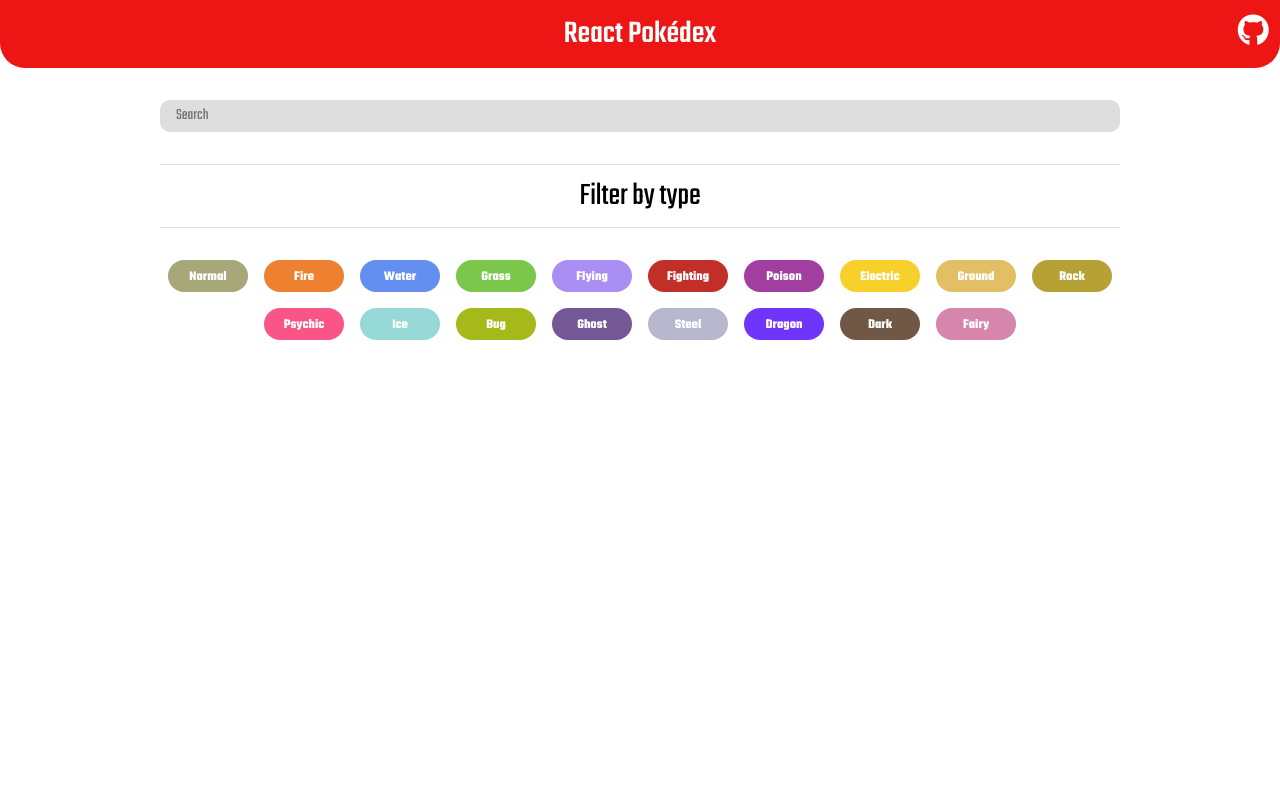
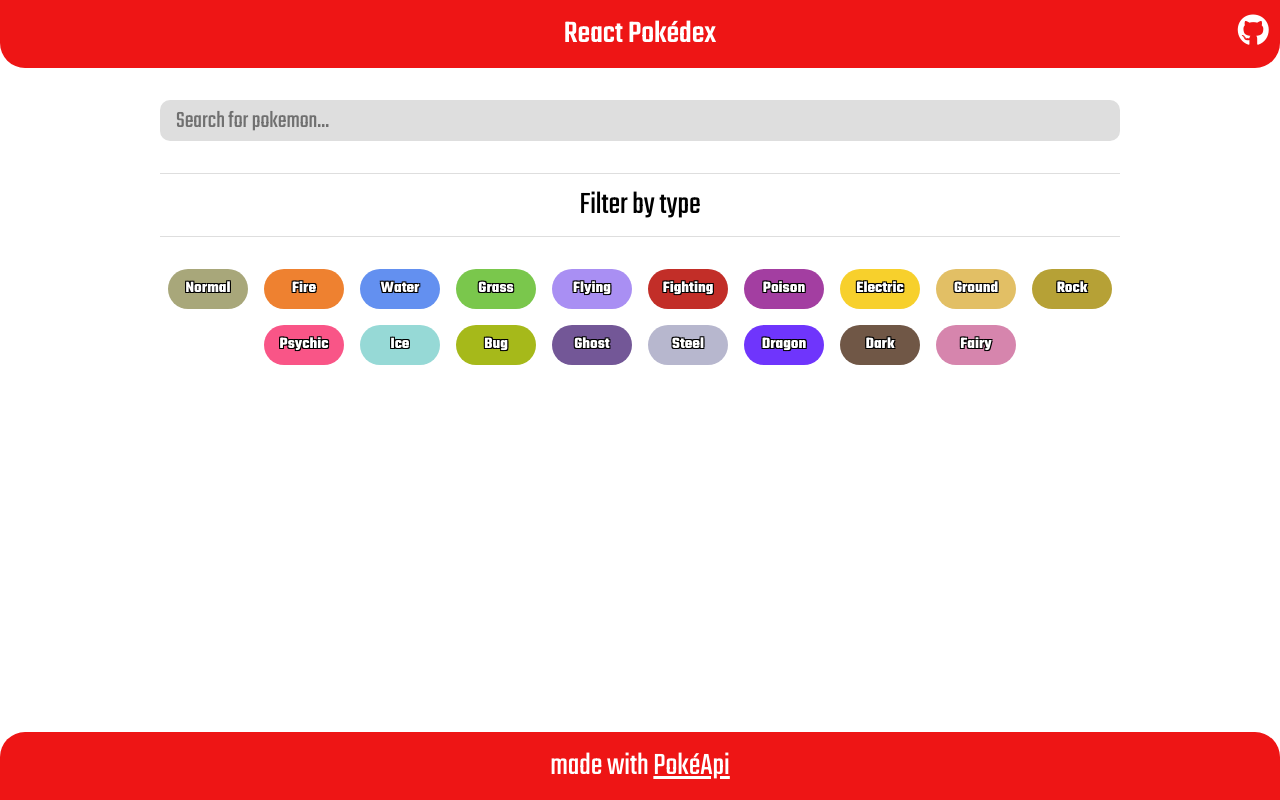
Before and after one commit to jacekkonieczny/react-pokedex, a React (Create React App) app: page / in a window 1280 px wide. Built offline with nearby package versions, Linux system fonts and the light colour scheme.

Commit message:
page footer and minor style changes

```diff
--- a/src/App.js
+++ b/src/App.js
@@ -1,5 +1,6 @@
 import SearchPokemon from "./components/SearchPokemon";
 import Header from "./components/Header";
+import Footer from "./components/Footer";
 import "./scss/App.scss"
 
 
@@ -8,6 +9,8 @@
     <div className="App">
         <Header />
         <SearchPokemon />
+
+        <Footer />
     </div>
   );
 }
--- /dev/null
+++ b/src/components/Footer.js
@@ -0,0 +1,11 @@
+import React from 'react';
+
+function Footer() {
+    return (
+        <div className="page-footer">
+            <small className="footer-info">made with <a className="pokeapi-link" href="https://pokeapi.co/" target="_blank">PokéApi</a></small>
+        </div>
+    );
+}
+
+export default Footer;
--- a/src/components/SearchPokemon.js
+++ b/src/components/SearchPokemon.js
@@ -5,7 +5,7 @@
 
     return (
         <div className="search-container">
-            <input className="search-input" type="text" placeholder="Search"/>
+            <input className="search-input" type="text" placeholder="Search for pokemon..."/>
 
             <h2 className="search-info">Filter by type</h2>
             <div className="type-button-container">
--- a/src/scss/App.scss
+++ b/src/scss/App.scss
@@ -2,6 +2,7 @@
 @import "colors";
 @import "SearchPokemon";
 @import "Header";
+@import "Footer";
 
 * {
   box-sizing: border-box;
@@ -9,3 +10,9 @@
   padding: 0;
   font-family: 'Teko', sans-serif;
 }
+
+.App {
+  min-height: 100vh;
+  display: flex;
+  flex-direction: column;
+}
--- /dev/null
+++ b/src/scss/Footer.scss
@@ -0,0 +1,23 @@
+.page-footer {
+  display: flex;
+  justify-content: center;
+  align-items: center;
+  background-color: #ee1515;
+  border-top-left-radius: 25px;
+  border-top-right-radius: 25px;
+  padding: 0.7rem;
+  margin-top: auto;
+
+  .footer-info {
+    font-size: 2rem;
+    color: white;
+
+    .pokeapi-link {
+      color: white;
+
+      &:hover {
+        color: #020202;
+      }
+    }
+  }
+}
--- a/src/scss/SearchPokemon.scss
+++ b/src/scss/SearchPokemon.scss
@@ -17,15 +17,18 @@
 
   .search-input {
     width: 100%;
-    font-size: 1rem;
-    line-height: 2rem;
+    font-size: 1.5rem;
     background-color: #dedede;
     border: none;
     border-radius: 10px;
-    padding: 0 1rem;
+    padding: 0.2rem 1rem;
+
+    &::placeholder {
+      color: transparentize(#020202, 0.5);
+    }
 
     &:focus {
-      border: none;
+      outline: none;
     }
   }
 
@@ -36,11 +39,13 @@
     gap: 1rem;
 
     .filter-button {
-      height: 2rem;
+      height: 2.5rem;
       width: 5rem;
       border: none;
       border-radius: 50px;
       color: white;
+      font-size: 1rem;
+      text-shadow: -1px -1px 0 #000, 1px -1px 0 #000, -1px 1px 0 #000, 1px 1px 0 #000;
       font-weight: bold;
       text-transform: capitalize;
       cursor: pointer;
```
